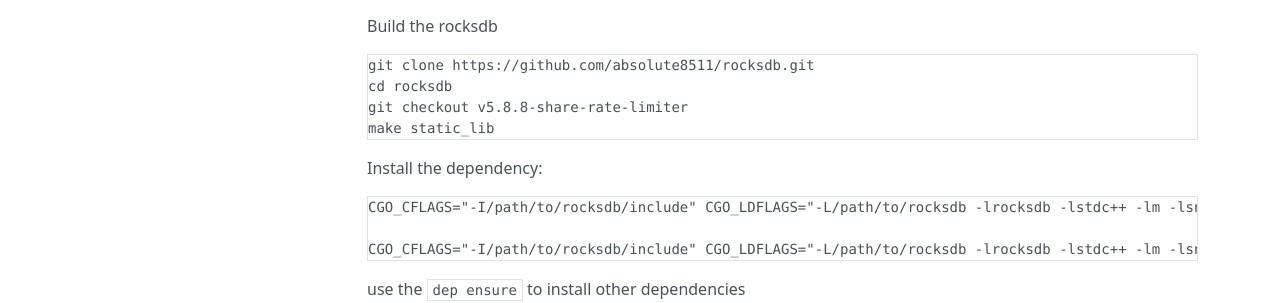
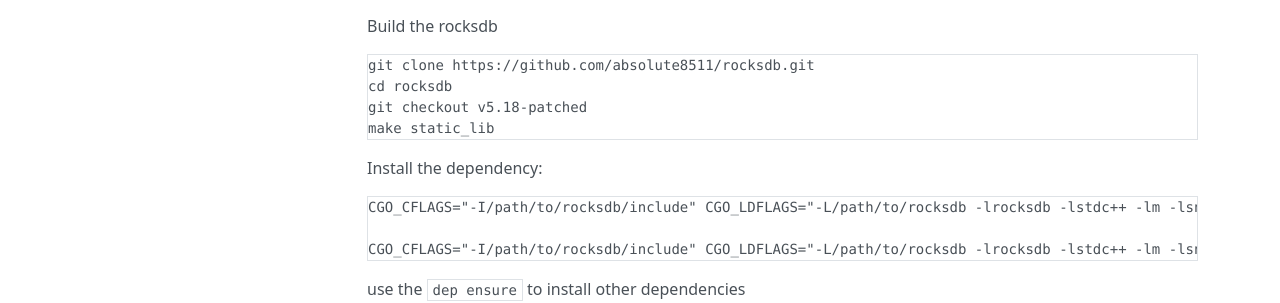
Before and after one commit to absolute8511/ZanRedisDB, an MkDocs documentation site: the page built from doc/getting_started.md, in a window 1280 px wide and 900 px high. Shown: the part 328-631 px from the top of the window. Built offline with MkDocs 1.6.1, drawn with Linux system fonts in a browser that asks for light colours; nearby versions of some CDN libraries; old or Windows-style settings are respelled for this version of MkDocs.

Commit message:
use rocksdb v5.18

```diff
--- a/.travis.yml
+++ b/.travis.yml
@@ -19,7 +19,7 @@
   - export CXX="g++-4.9" CC="gcc-4.9"
   - sudo apt-get install libsnappy1 libsnappy-dev
   - git clone https://github.com/absolute8511/rocksdb.git /tmp/rocksdb
-  - pushd /tmp/rocksdb && git checkout v5.8.8-share-rate-limiter && USE_SSE=1 make static_lib && popd
+  - pushd /tmp/rocksdb && git checkout v5.18-patched && USE_SSE=1 make static_lib && popd
 script:
   - CGO_CFLAGS="-I/tmp/rocksdb/include" CGO_LDFLAGS="-L/tmp/rocksdb -lrocksdb -lstdc++ -lm -lsnappy -lrt" go get github.com/youzan/gorocksdb
   - CGO_CFLAGS="-I/tmp/rocksdb/include" CGO_LDFLAGS="-L/tmp/rocksdb -lrocksdb -lstdc++ -lm -lsnappy -lrt" go install -race github.com/youzan/gorocksdb
--- a/doc/getting_started.md
+++ b/doc/getting_started.md
@@ -13,7 +13,7 @@
 <pre>
 git clone https://github.com/absolute8511/rocksdb.git
 cd rocksdb
-git checkout v5.8.8-share-rate-limiter
+git checkout v5.18-patched
 make static_lib
 </pre>
 
```
Also changed, not shown: README.md (+1 -1 lines), 1 other file.
